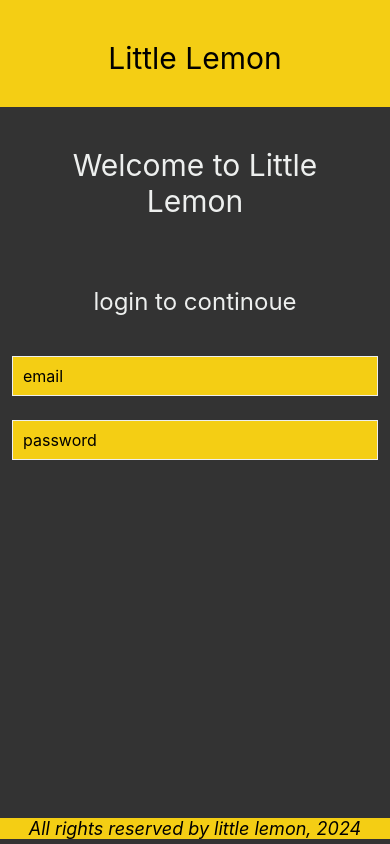
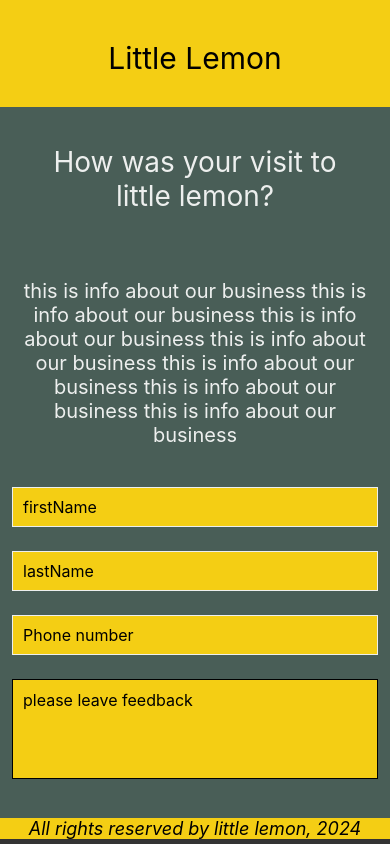
Before and after one commit to Hussain-hamim/Taskly, a React Native app: screen / in a window 390 px wide. Built offline with nearby package versions, Linux system fonts and the light colour scheme.

Commit message:
onFocus method using

```diff
--- a/App.js
+++ b/App.js
@@ -13,8 +13,8 @@ export default function App() {
   return (
     <View style={styles.container}>
       <Header />
-      <LoginScreen />
-      {/* <FeedbackForm /> */}
+      {/* <LoginScreen /> */}
+      <FeedbackForm />
       {/* <MenuItems /> */}
       {/* <WelcomeScreen /> */}
       <Footer />
--- a/babel.config.js
+++ b/babel.config.js
@@ -1,6 +1,7 @@
-export default function (api) {
+/* eslint-disable no-undef */
+module.exports = function (api) {
   api.cache(true);
   return {
     presets: ["babel-preset-expo"],
   };
-}
+};
--- a/components/FeedbackForm.js
+++ b/components/FeedbackForm.js
@@ -6,6 +6,7 @@ import {
   TextInput,
   KeyboardAvoidingView,
   Platform,
+  Alert,
 } from "react-native";
 
 export default function FeedbackForm() {
@@ -36,6 +37,7 @@ export default function FeedbackForm() {
           placeholder="firstName"
           style={formStyles.input}
           //   secureTextEntry={true} // password like entry
+          onFocus={() => Alert.alert("firstname is focused")}
         />
         <TextInput
           value={lastName}
```
